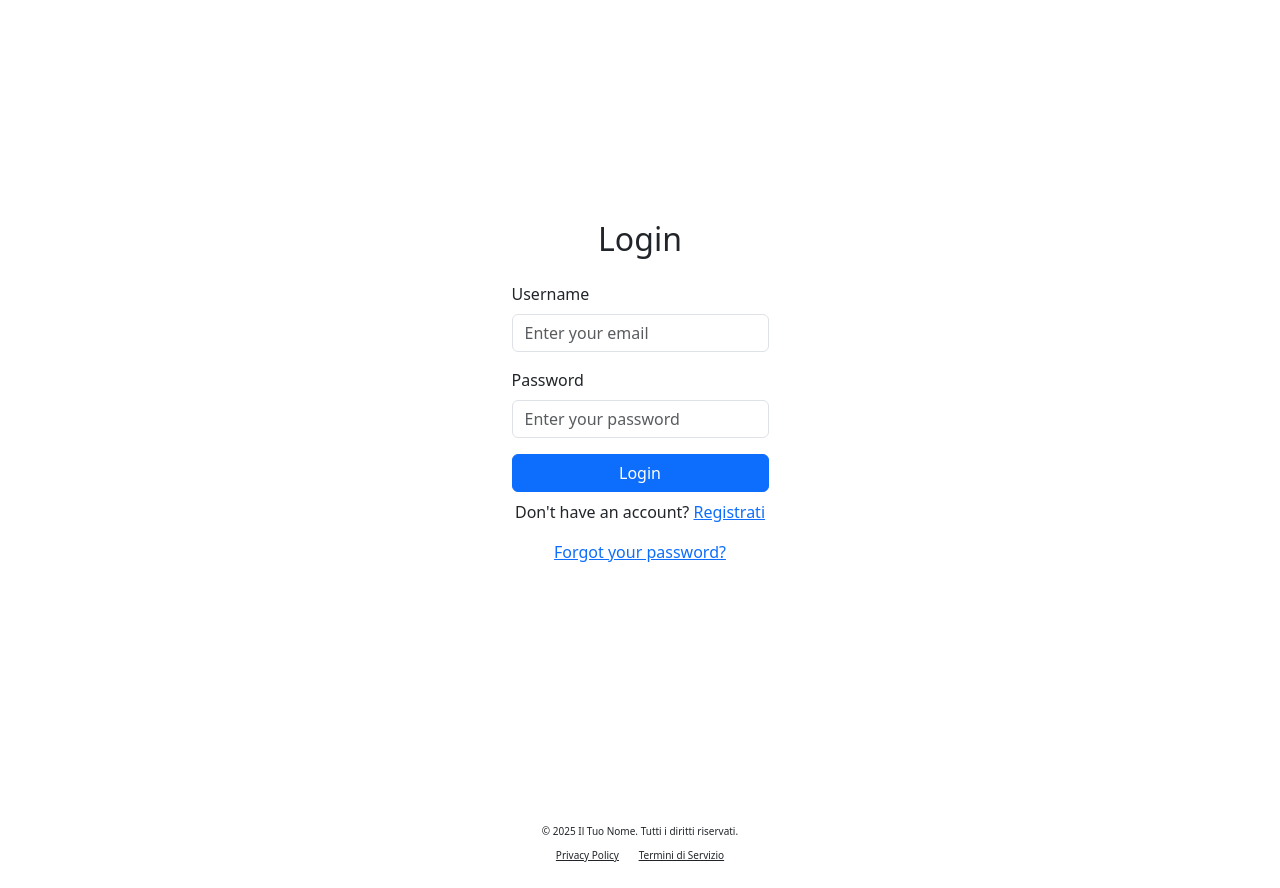
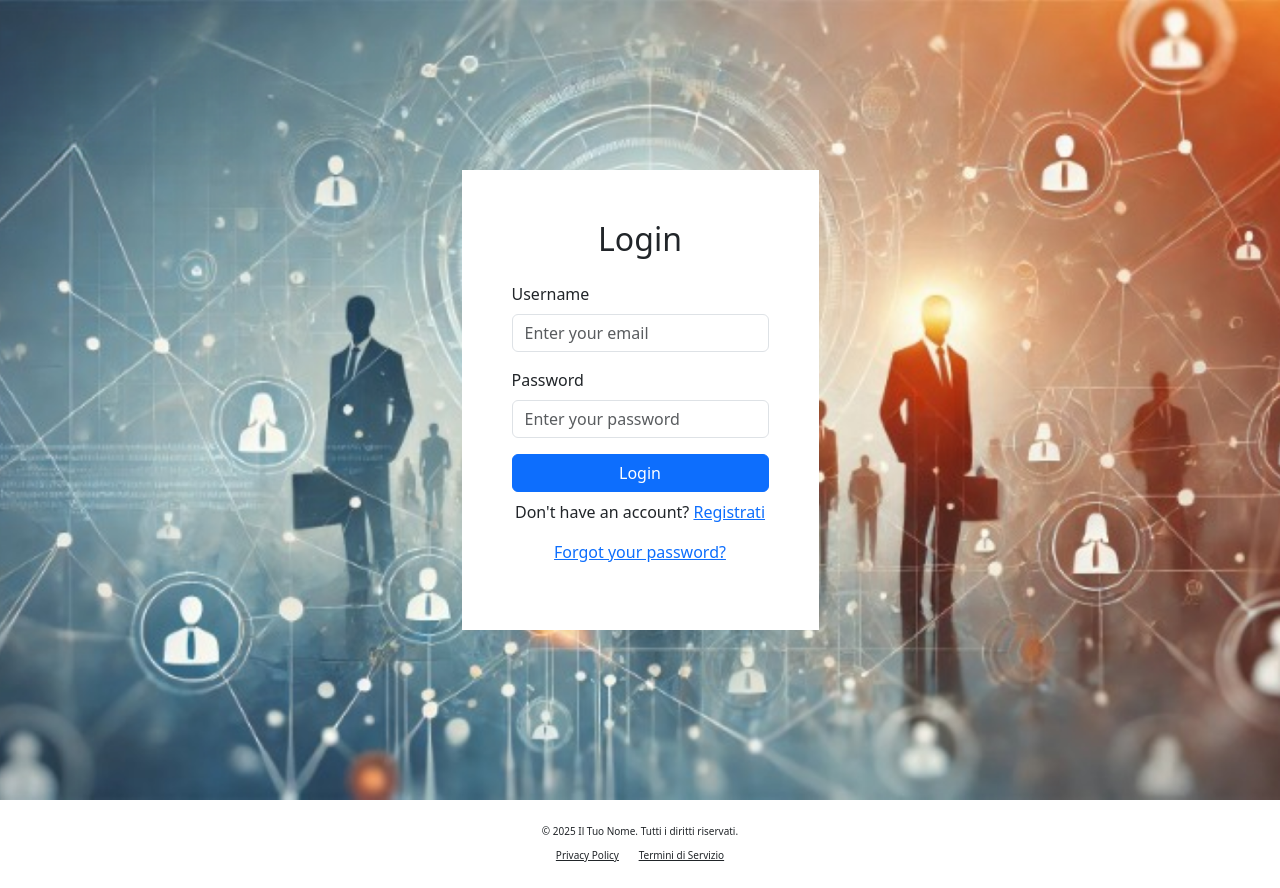
Before and after one commit to LorenzoSiena/HRMS-Human-Resource-Management-System, a Django app: page / in a window 1280 px wide. Shown: the part 57-945 px from the top of the page. Run offline with Django 5.2, Linux system fonts and the light colour scheme.

Commit message:
Sistemato bug background in login

```diff
--- a/hrms_project/hrms_app/templates/hrms_app/base.html
+++ b/hrms_project/hrms_app/templates/hrms_app/base.html
@@ -11,12 +11,9 @@
 <body>
     <nav class="navbar navbar-expand-lg bg-body-tertiary">
         <div class="container-fluid">
+
             <a class="navbar-brand" href="#">
-
-
-
                 <img src="{% static 'img/logo.png' %}" alt="Logo" width="30" height="30" class="d-inline-block align-text-top" style="border-radius: 50%;">
-
             </a>
             <button class="navbar-toggler ms-0" type="button" data-bs-toggle="collapse" data-bs-target="#navbarNavAltMarkup" aria-controls="navbarNavAltMarkup" aria-expanded="false" aria-label="Toggle navigation">
                 <span class="navbar-toggler-icon" style="width: 20px; height: 15px; background-size: 100% auto; margin-left: 0;"> </span>
@@ -37,15 +34,14 @@
         </div>
     </nav>
 
-
     <div class="container-fluid p-0">
         <div class="d-flex justify-content-center align-items-center vh-100"
-             style="background-image: url("{% static 'img/background_cleanup.png' %}"); background-size: cover; background-position: center;">
-          {% block content %} {% endblock  %}
+            style="background-image: url({% static 'img/background_cleanup.png' %}); background-size: cover; background-position: center;">
+
+            {% block content %} {% endblock  %}
+
         </div>
-      </div>
-
-
+    </div>
 
     <footer class="bg-white text-dark text-center py-4" style="position: relative; background-color: white; padding: 20px 0; font-size: 14px;">
         <div class="container">
--- a/hrms_project/hrms_app/templates/hrms_app/login.html
+++ b/hrms_project/hrms_app/templates/hrms_app/login.html
@@ -8,7 +8,7 @@ Login
 
 <div class ="containerx">
 
-    <div class="login-container">
+    <div class="login-container" style="background-color: white; padding: 50px">
 
         <h2 class="text-center mb-4">Login</h2>
 
```
